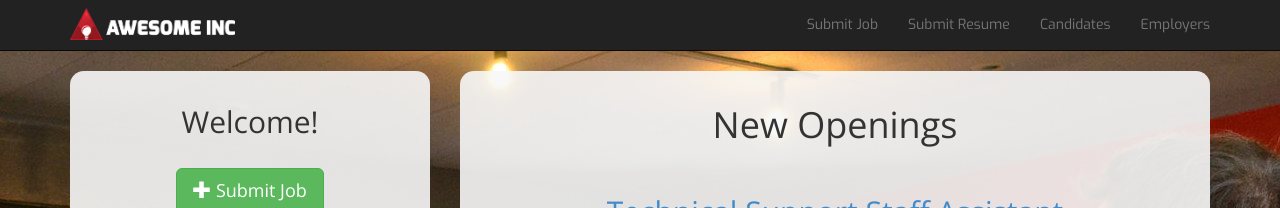
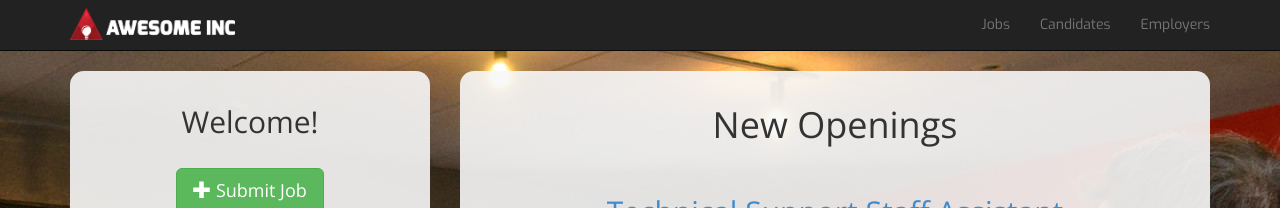
Before and after one commit to ainc/awesome-jobs, a Jekyll site: the page built from index.html, in a window 1280 px wide. Shown: the top 208 px of the page. Built offline with Jekyll 4.4.1, drawn with Linux system fonts in a browser that asks for light colours.

Commit message:
Fix navlinks to include /jobs

```diff
--- a/_layouts/page.html
+++ b/_layouts/page.html
@@ -26,8 +26,7 @@
 			<!-- Collect the nav links, forms, and other content for toggling -->
 			<div class="collapse navbar-collapse" id="bs-example-navbar-collapse-1">
 				<ul class="nav navbar-nav navbar-right">
-					<li><a href="/submit-job">Submit Job</a></li>
-					<li><a href="/submit-resume">Submit Resume</a></li>
+					<li><a href="/jobs">Jobs</a></li>
 					<li><a href="/candidates">Candidates</a></li>
 					<li><a href="/employers">Employers</a></li>
 				</ul>
```
